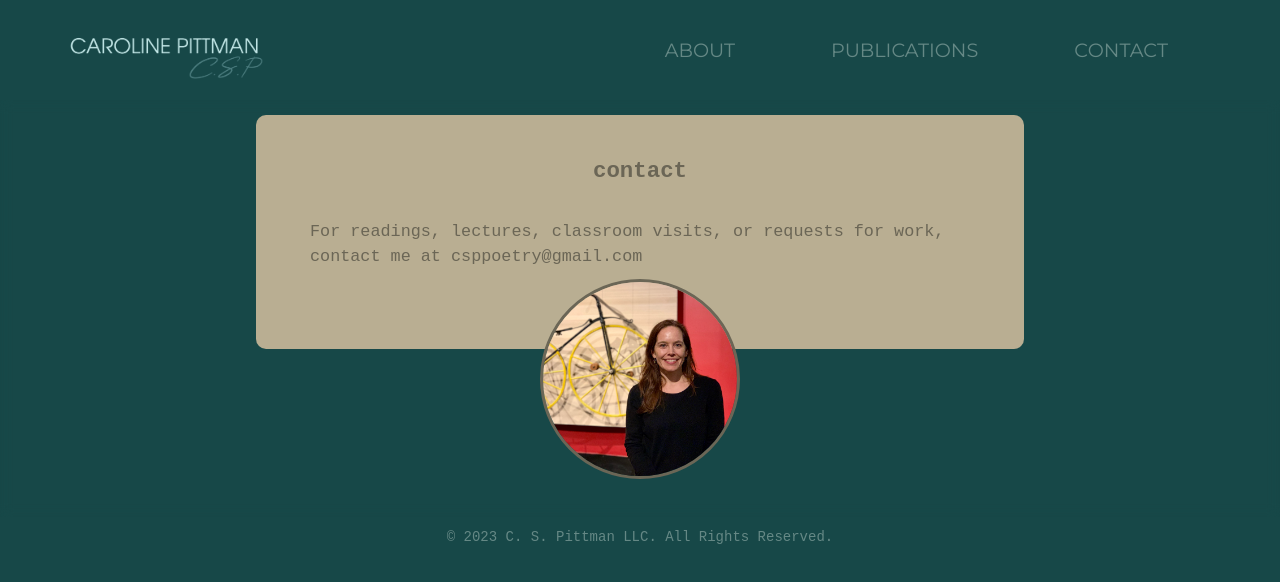
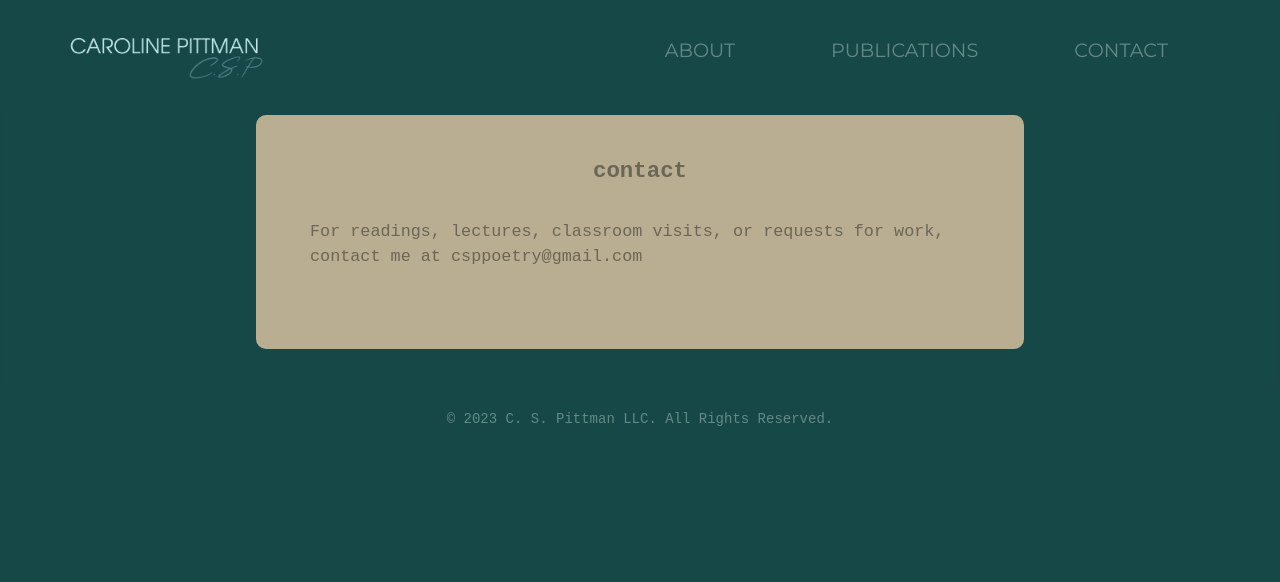
Before and after one commit to jack-pittman/poetry_site_next, a Next.js app: page /pages/contact in a window 1280 px wide. Shown: the top 582 px of the page. Built offline with nearby package versions, Linux system fonts and the light colour scheme.

Commit message:
remove image

```diff
--- a/app/pages/contact/page.tsx
+++ b/app/pages/contact/page.tsx
@@ -30,9 +30,9 @@ export default function Page() {
                             </p>
                             <br/>
                         </div>
-                        <div id="portrait-container">
+                        {/* <div id="portrait-container">
                             <img src="/media/images/portrait3.jpeg" id="portrait" alt="Portait of Caroline Pittman."/>
-                        </div>
+                        </div>    */}
 
                     </div>
                 </div>
```
